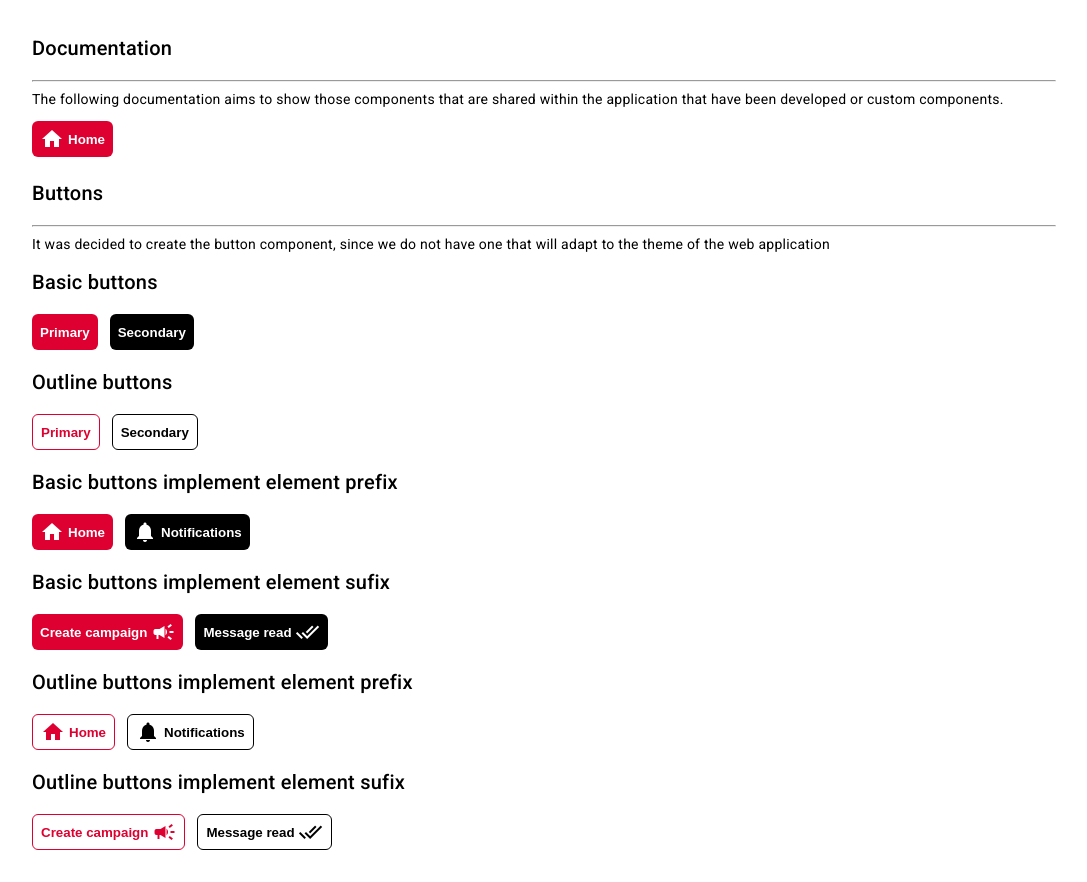
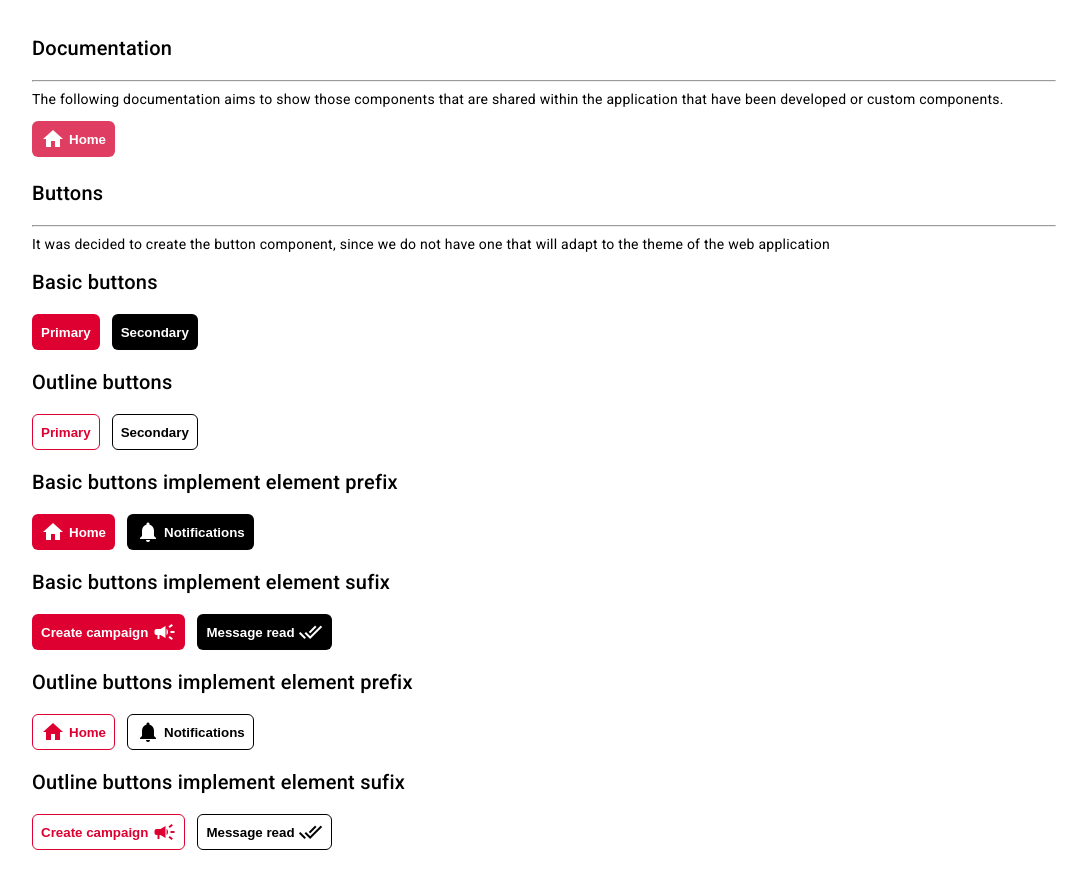
Before and after one commit to jcvilladiegoc/technical-test-0321231718, an Angular app: page /documentation in a window 1280 px wide. In both pictures the pointer is over the button 168 px from the left and 139 px from the top of the page. Shown: the whole page, without its empty margins (96-1183 px from the left). Built offline with nearby package versions, Linux system fonts and the light colour scheme.

Commit message:
#5 #comment The outlines and basic buttons are improved at the level of interactivity

```diff
--- a/src/app/shared/button/button.component.scss
+++ b/src/app/shared/button/button.component.scss
@@ -11,10 +11,16 @@ button {
     gap: 4px;
     justify-content: center;
     align-items: center;
+    border: solid 1px transparent;
 }
 
 button.primary {
     background-color: #dd0031;
+    color: white;
+}
+
+button.primary:hover {
+    background-color: #df3e62;
     color: white;
 }
 
@@ -29,8 +35,20 @@ button.primary.outline {
     color: #dd0031;
 }
 
+button.primary.outline:hover {
+    border: solid 1px #dd0031 !important;
+    background-color: #dd0031;
+    color: #FFFFFF;
+}
+
 button.secondary.outline {
     border: solid 1px #000000 !important;
     background-color: transparent;
     color: #000000;
 }
+
+button.secondary.outline:hover {
+    border: solid 1px #000000 !important;
+    background-color: #000000;
+    color: #FFFFFF;
+}
```
